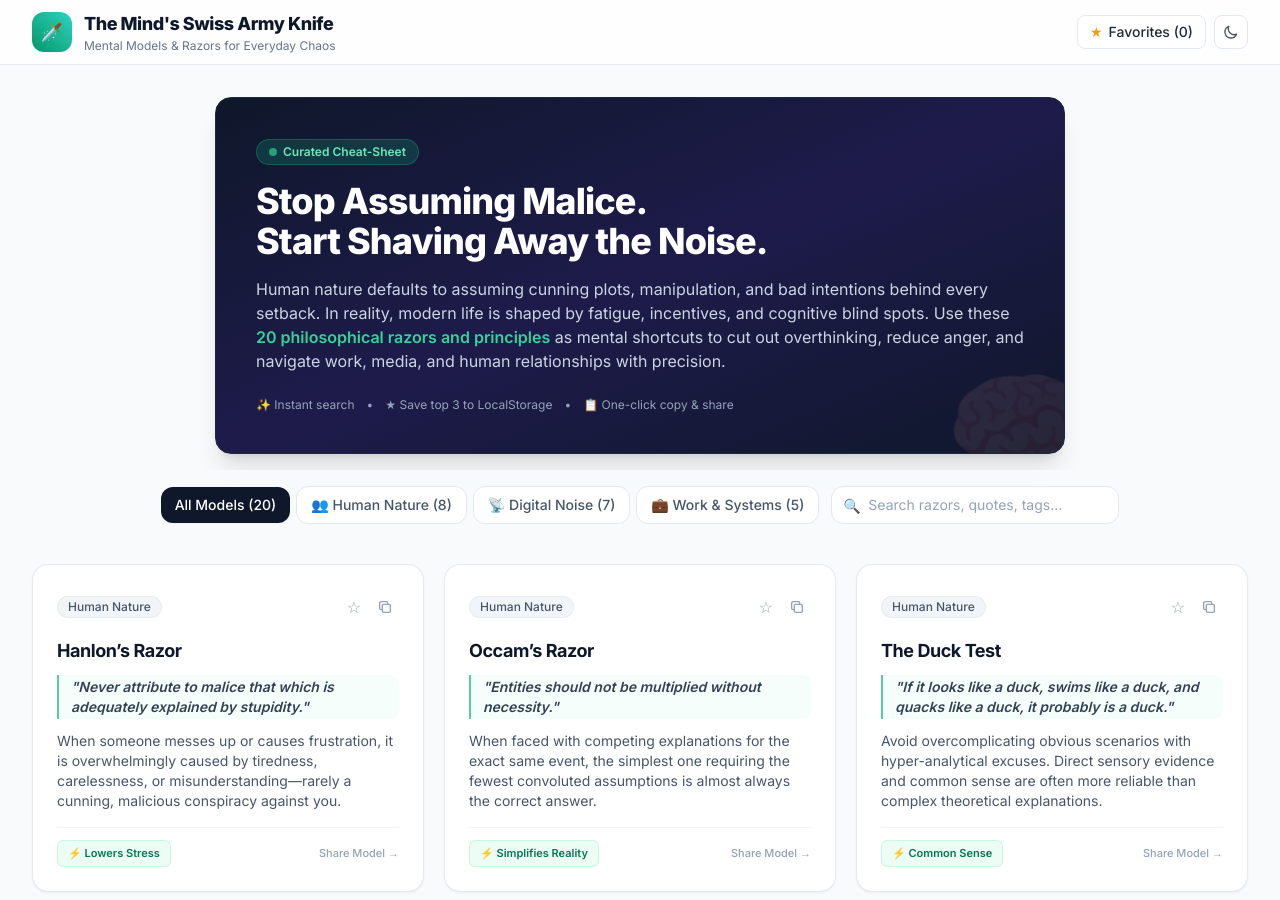
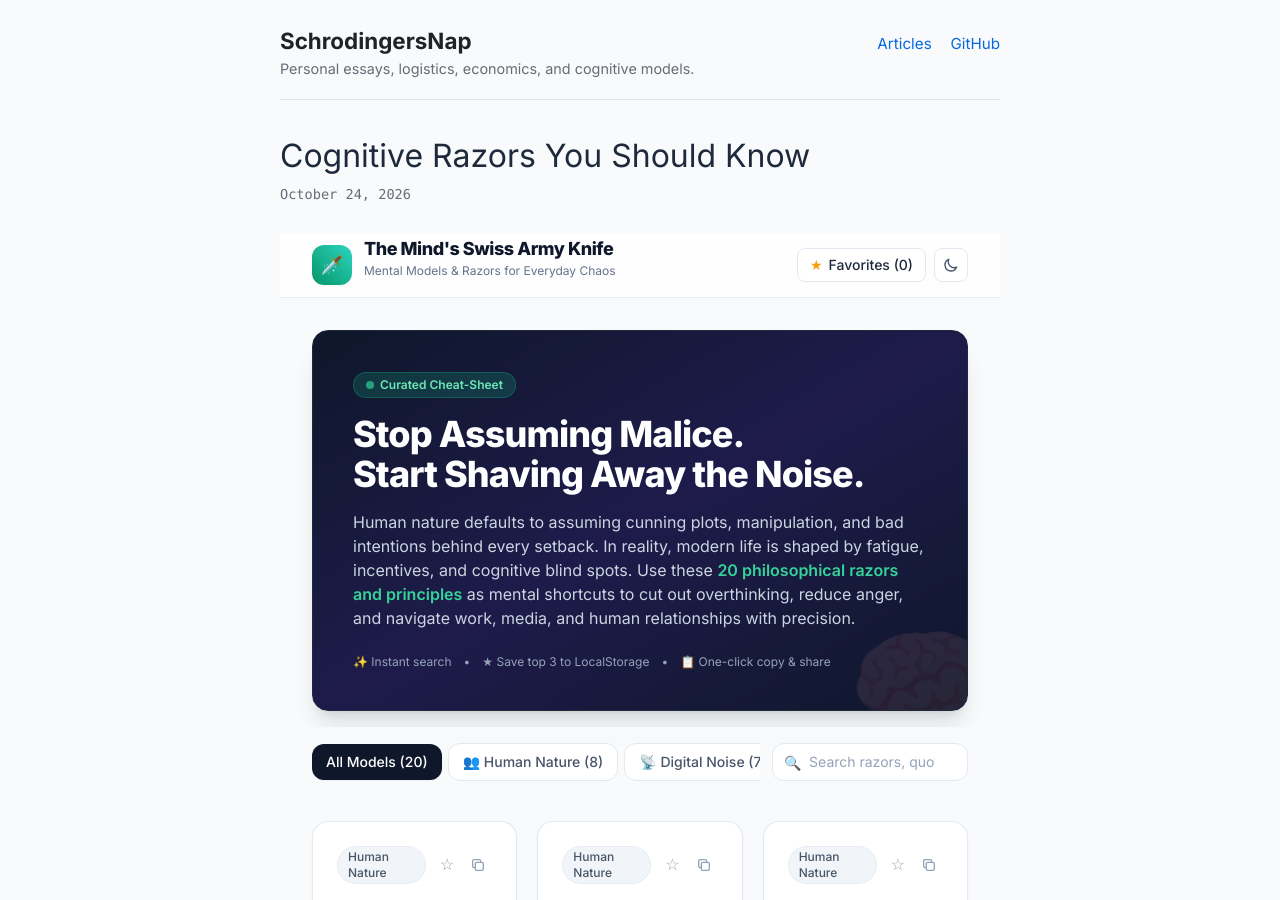
Before and after one commit to SchrodingersNap/Second-Order-Thinking, a Jekyll site: the page built from _posts/2026-10-24-coginitive_razors.html, in a window 1280 px wide and 900 px high. Built offline with Jekyll 4.4.1, drawn with Linux system fonts in a browser that asks for light colours; nearby versions of some CDN libraries; some of the changed text lies outside the part shown.

Commit message:
Update 2026-10-24-coginitive_razors.html

```diff
--- a/_posts/2026-10-24-coginitive_razors.html
+++ b/_posts/2026-10-24-coginitive_razors.html
@@ -1,5 +1,7 @@
 ---
-layout:
+layout: post
+title: "Cognitive Razors You Should Know"
+date: 2026-10-24
 ---
 
 <!DOCTYPE html>
```
